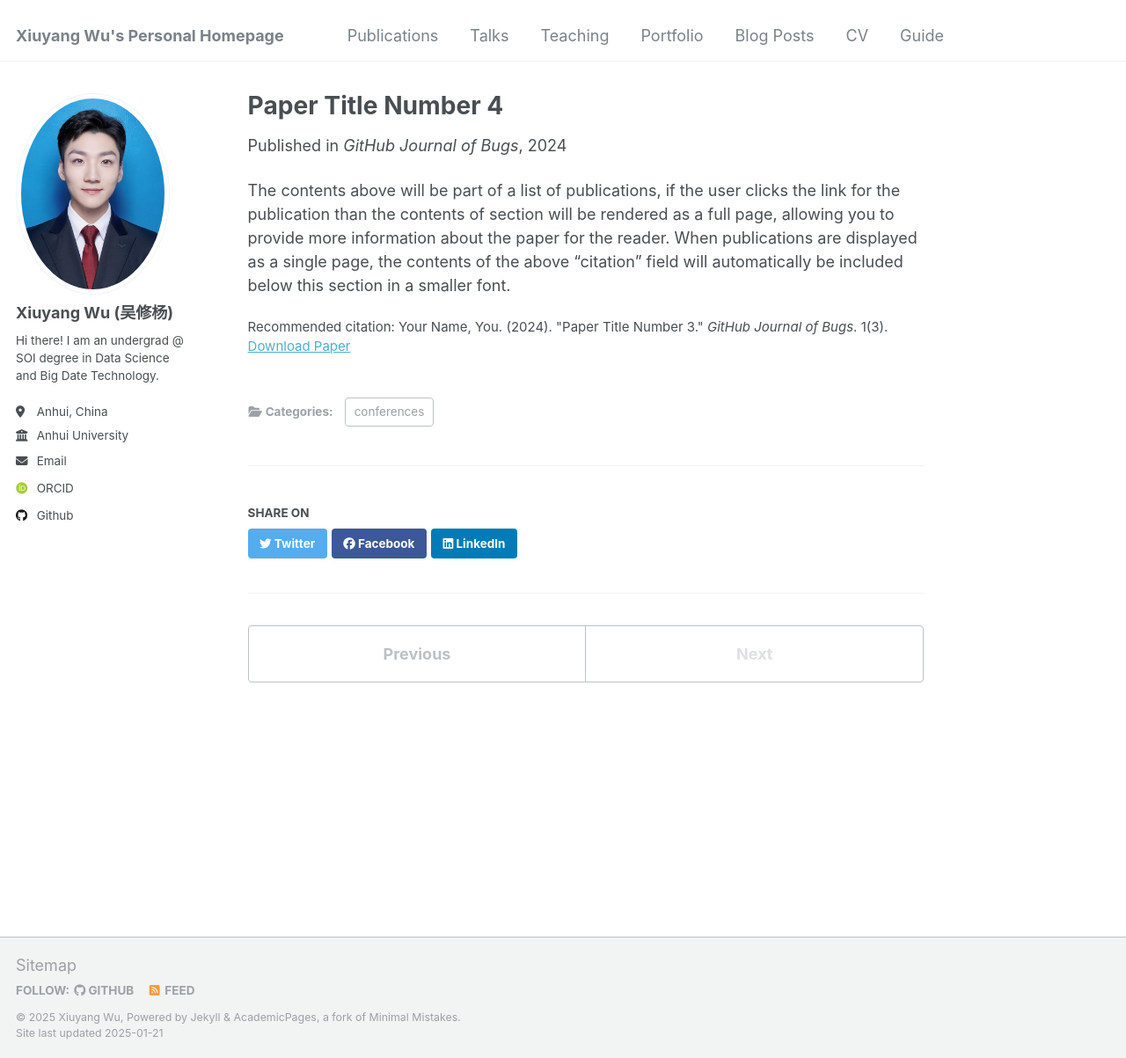
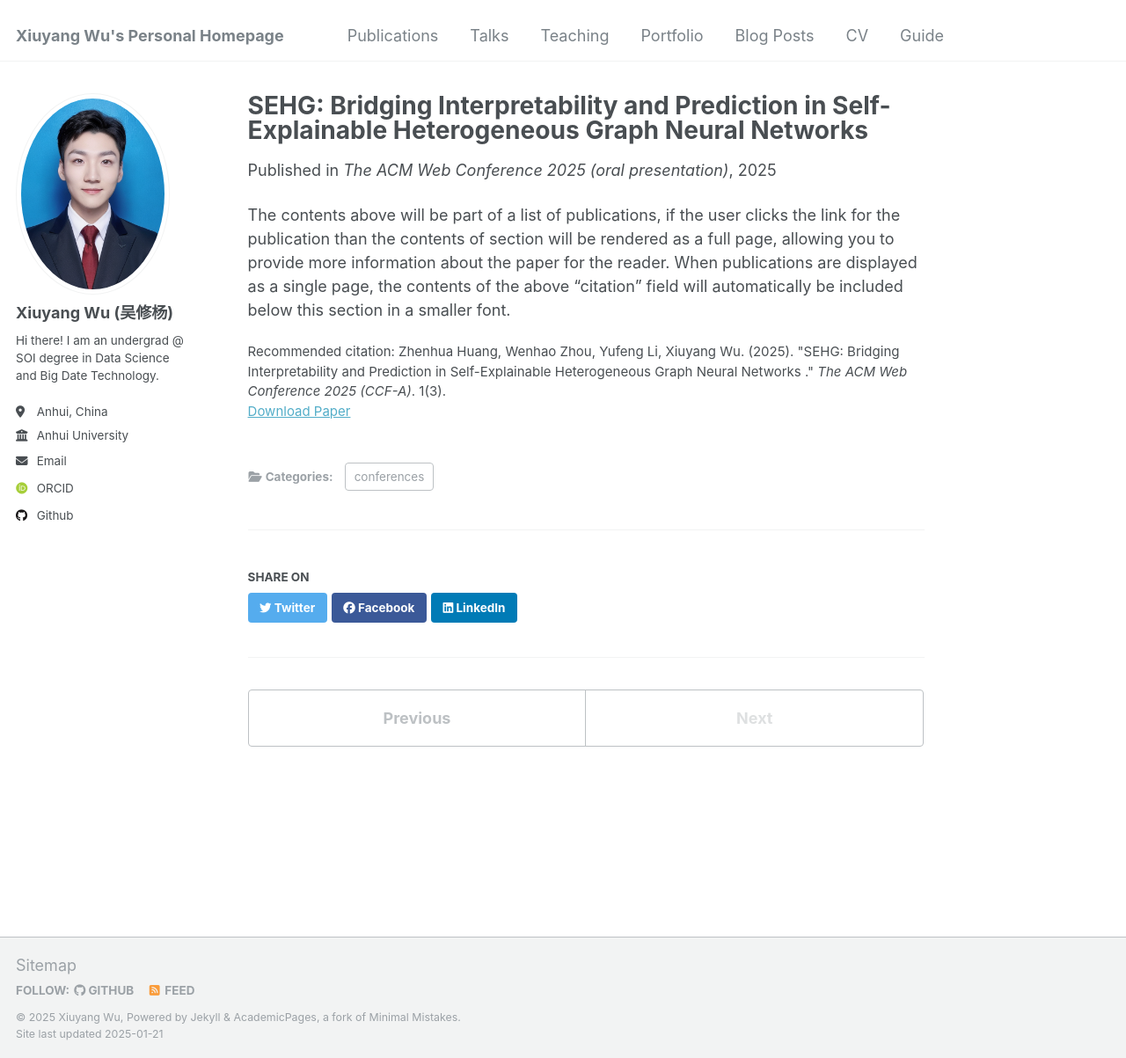
Before and after one commit to XiuyangWu/xiuyangwu.github.io, a Jekyll site: the page built from _publications/2024-02-17-paper-title-number-4.md, in a window 1280 px wide and 1203 px high. Shown: the whole window at 88% size. Built offline with Jekyll 4.4.1, drawn with Linux system fonts in a browser that asks for light colours; some web fonts are replaced.

Commit message:
Update 2024-02-17-paper-title-number-4.md

```diff
--- a/_publications/2024-02-17-paper-title-number-4.md
+++ b/_publications/2024-02-17-paper-title-number-4.md
@@ -1,13 +1,14 @@
 ---
-title: "Paper Title Number 4"
+title: "SEHG: Bridging Interpretability and Prediction in Self-Explainable Heterogeneous Graph Neural Networks"
 collection: publications
 category: conferences
 permalink: /publication/2024-02-17-paper-title-number-4
-excerpt: 'This paper is about fixing template issue #693.'
-date: 2024-02-17
-venue: 'GitHub Journal of Bugs'
-paperurl: 'http://academicpages.github.io/files/paper3.pdf'
-citation: 'Your Name, You. (2024). &quot;Paper Title Number 3.&quot; <i>GitHub Journal of Bugs</i>. 1(3).'
+excerpt: 'This paper is about Heterogeneous Graph Neural Networks.'
+date: 2025-01-20
+venue: 'The ACM Web Conference 2025 (oral presentation)'
+paperurl: '[http://academicpages.github.io/files/paper3.pdf](https://openreview.net/pdf?id=gfqM0MyzLn)'
+citation: 'Zhenhua Huang, Wenhao Zhou, Yufeng Li, Xiuyang Wu. (2025). &quot;SEHG: Bridging Interpretability and Prediction in Self-Explainable Heterogeneous Graph Neural Networks
+.&quot; <i>The ACM Web Conference 2025 (CCF-A)</i>. 1(3).'
 ---
 
 The contents above will be part of a list of publications, if the user clicks the link for the publication than the contents of section will be rendered as a full page, allowing you to provide more information about the paper for the reader. When publications are displayed as a single page, the contents of the above "citation" field will automatically be included below this section in a smaller font.
```
